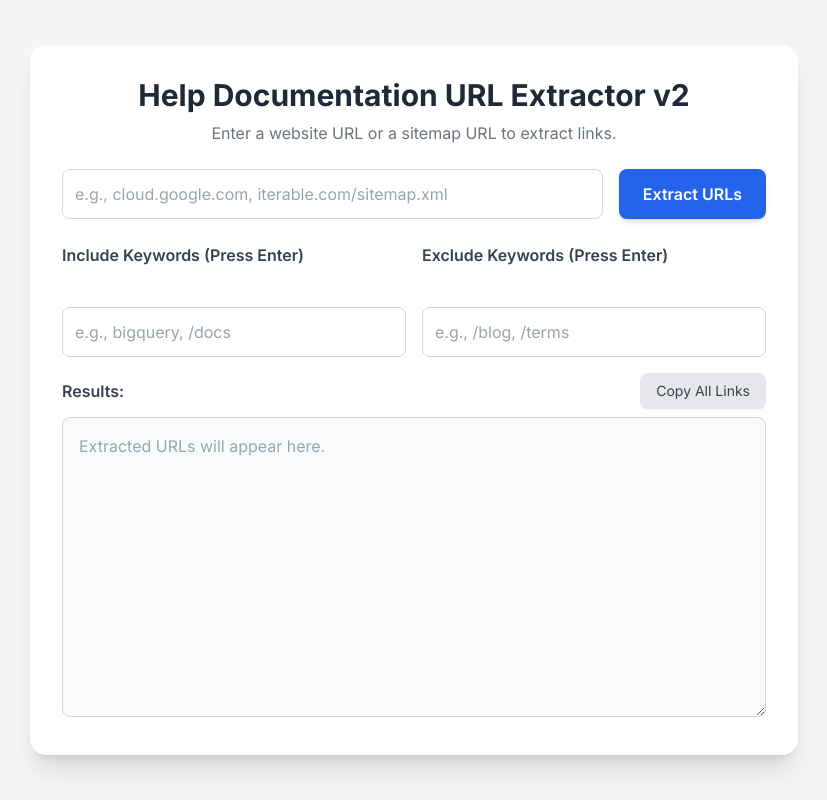
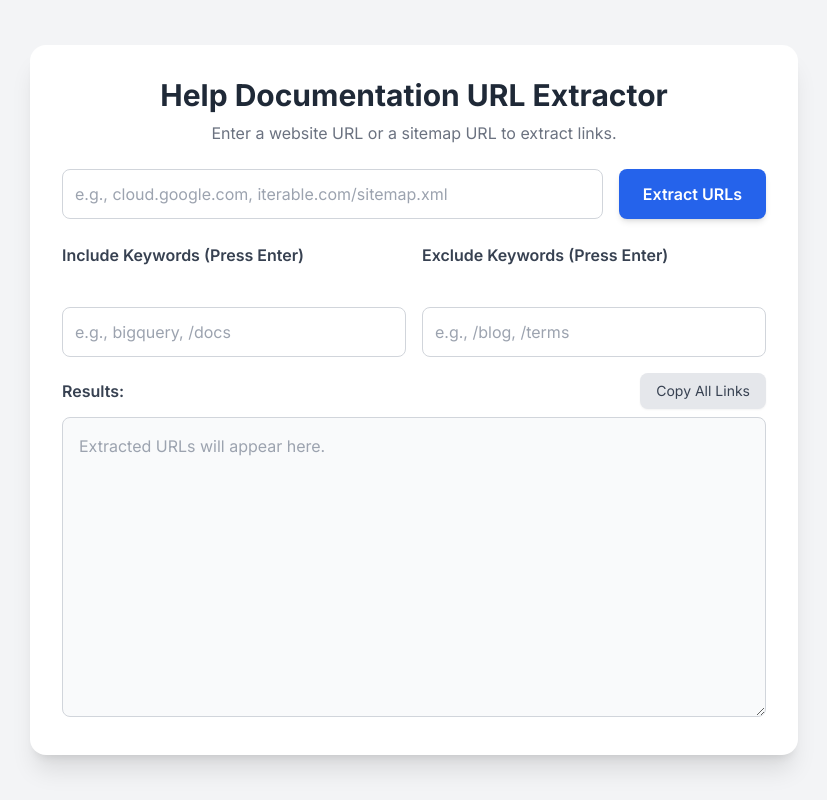
Before and after one commit to seansseo/documentation-extractor, a plain HTML site: page Index.html in a window 1280 px wide. Shown: the whole page, without its empty margins (226-1053 px from the left). Drawn offline with nearby package versions, Linux system fonts and the light colour scheme.

Commit message:
Add README content, screenshots, and remove v2 from frontend
Update README with NotebookLM use case, live demo link, background
rewrite, and inline screenshots. Remove "v2" from the frontend heading.

```diff
--- a/Index.html
+++ b/Index.html
@@ -47,7 +47,7 @@
 <body class="flex items-center justify-center min-h-screen p-4">
 
     <div class="bg-white p-8 rounded-2xl shadow-xl w-full max-w-3xl">
-        <h1 class="text-3xl font-bold text-center mb-2 text-gray-800">Help Documentation URL Extractor v2</h1>
+        <h1 class="text-3xl font-bold text-center mb-2 text-gray-800">Help Documentation URL Extractor</h1>
         <p class="text-center text-gray-500 mb-6">Enter a website URL or a sitemap URL to extract links.</p>
 
         <div id="urlInputSection" class="flex flex-col md:flex-row gap-4 mb-6">
```
Also changed, not shown: assets/screenshot-extracting.png (added), assets/screenshot-results.png (added), 1 other file.
